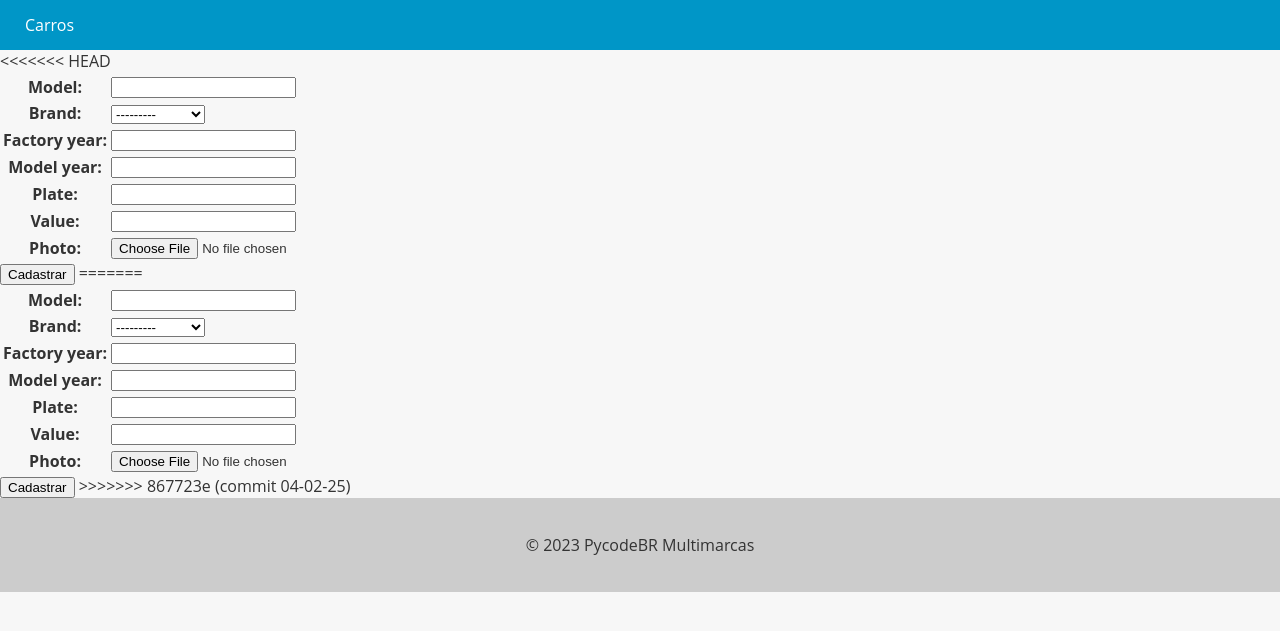
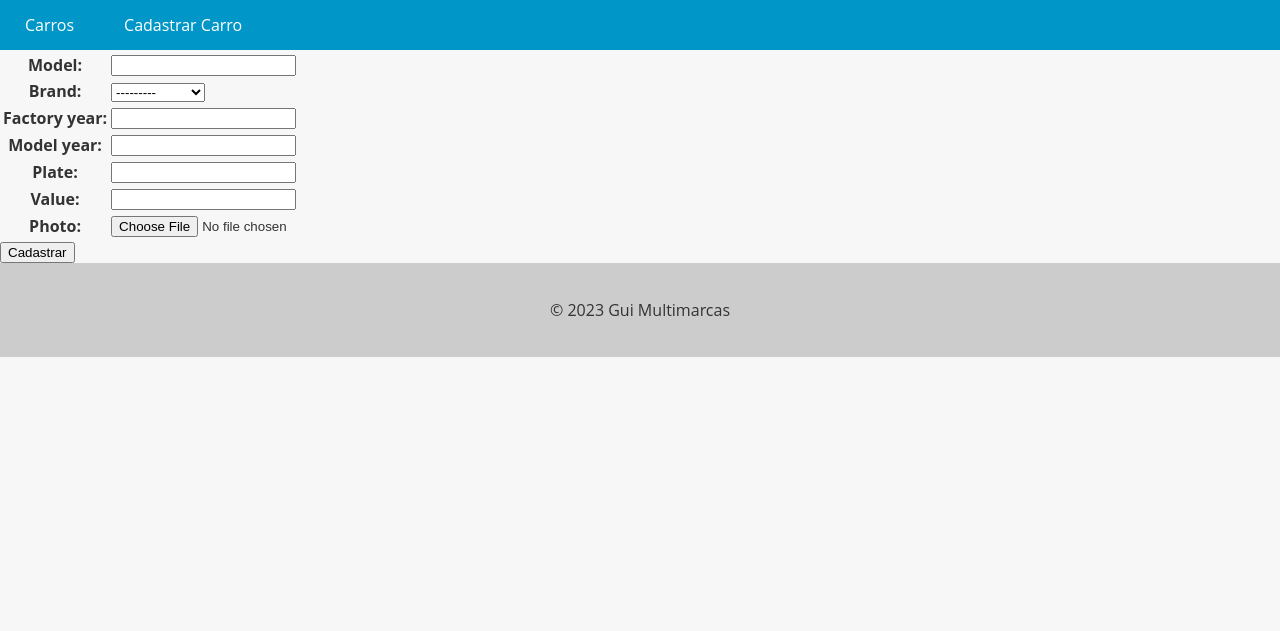
Before and after one commit to devgui01/e_commerce_web, a Django app: page /new_car/ in a window 1280 px wide. Shown: the top 631 px of the page. Run offline with Django 5.2, Linux system fonts and the light colour scheme; data comes from the database, SQL or seed files in the repository; both versions use the stored data as it was after the commit.

Commit message:
commit 4-2-25

```diff
--- a/app/templates/base.html
+++ b/app/templates/base.html
@@ -73,6 +73,7 @@
     <nav>
       <ul>
         <li><a href="{% url 'cars_list' %}">Carros</a></li>
+        <li><a href="{% url 'new_car' %}">Cadastrar Carro</a></li>
       </ul>
     </nav>
   </header>
@@ -83,7 +84,7 @@
   </main>
 
   <footer>
-    <p>&copy; 2023 PycodeBR Multimarcas</p>
+    <p>&copy; 2023 Gui Multimarcas</p>
   </footer>
 </body>
 </html>
--- a/cars/templates/new_car.html
+++ b/cars/templates/new_car.html
@@ -2,22 +2,10 @@
 
 {% block content %}
     <form method="post" enctype="multipart/form-data">
-<<<<<<< HEAD
         {% csrf_token %}
-
-        <table>
-            {{ new_car_form.as_table }}
-        </table>
-
-        <input type="submit" value="Cadastrar" class="btn btn-primary">
-
-=======
-        {% csrf_token %}
-
         <table>
             {{ new_car_form.as_table }}
         </table>
         <input type="submit" value="Cadastrar" class="btn btn-primary">
->>>>>>> 867723e (commit 04-02-25)
     </form>
 {% endblock %}
```
Also changed, not shown: db.sqlite3, media/cars/fiattoro.jpeg (added), media/cars/fiattoro_t8TYJsT.jpeg (added).
